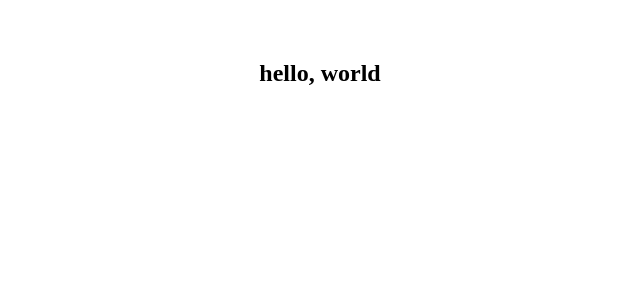
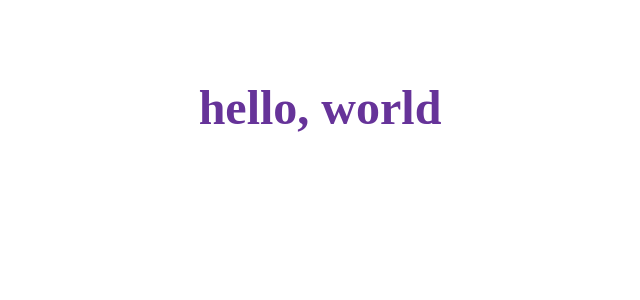
Before and after one commit to lukinoo/React-intern, a React (Vite) app: page / in a window 1280 px wide. Shown: the top 300 px of the page, without its empty margins (320-960 px from the left). Built offline with nearby package versions, Linux system fonts and the light colour scheme.

Commit message:
adding h2 styles

```diff
--- a/src/App.css
+++ b/src/App.css
@@ -4,3 +4,8 @@
   padding: 2rem;
   text-align: center;
 }
+
+.title {
+  font-size: 3rem;
+  color: rebeccapurple;
+}
--- a/src/App.jsx
+++ b/src/App.jsx
@@ -3,7 +3,7 @@ import "./App.css";
 function App() {
   return (
     <div className="App">
-      <h2>hello, world</h2>
+      <h2 className="title">hello, world</h2>
       {/* create num counter */}
     </div>
   );
```
